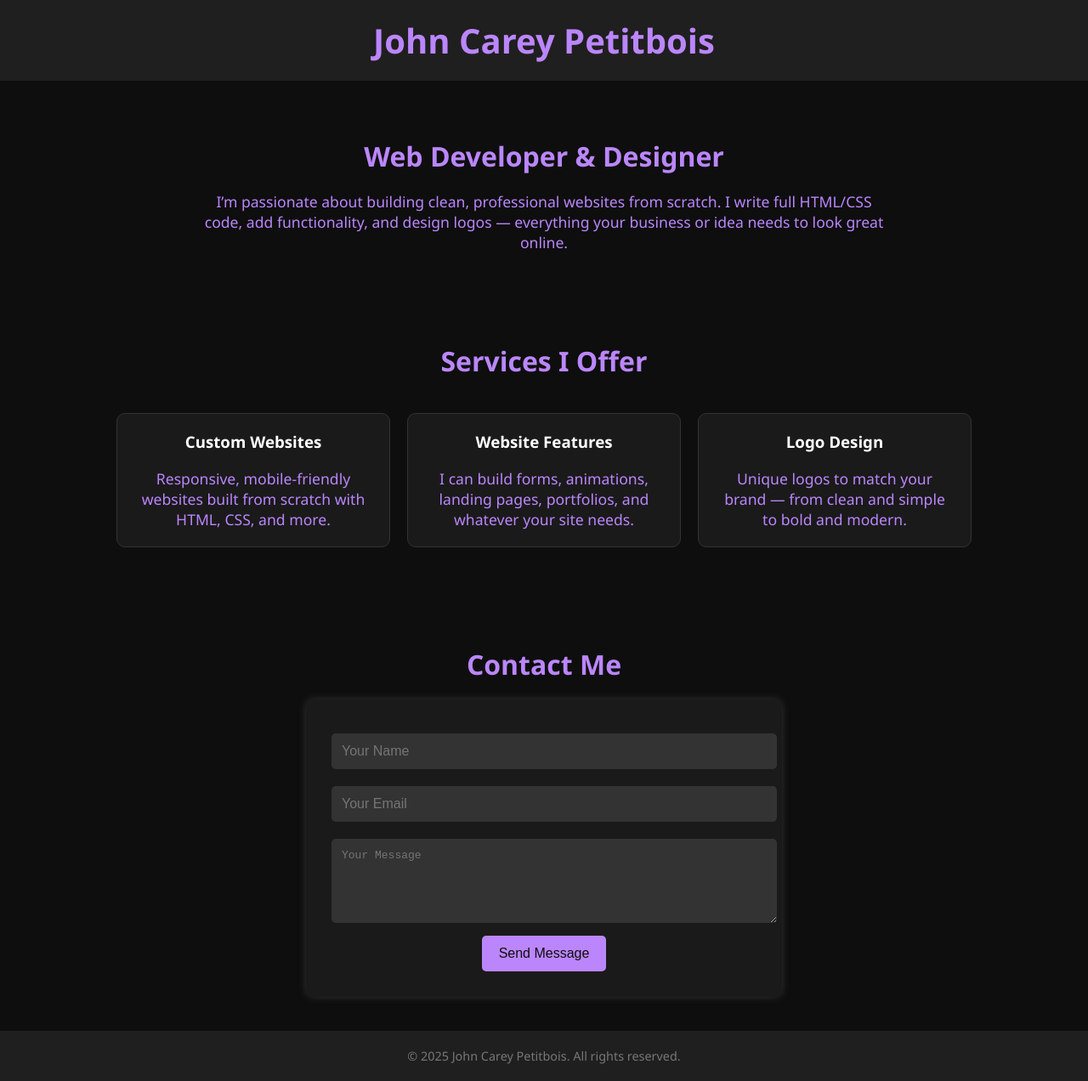
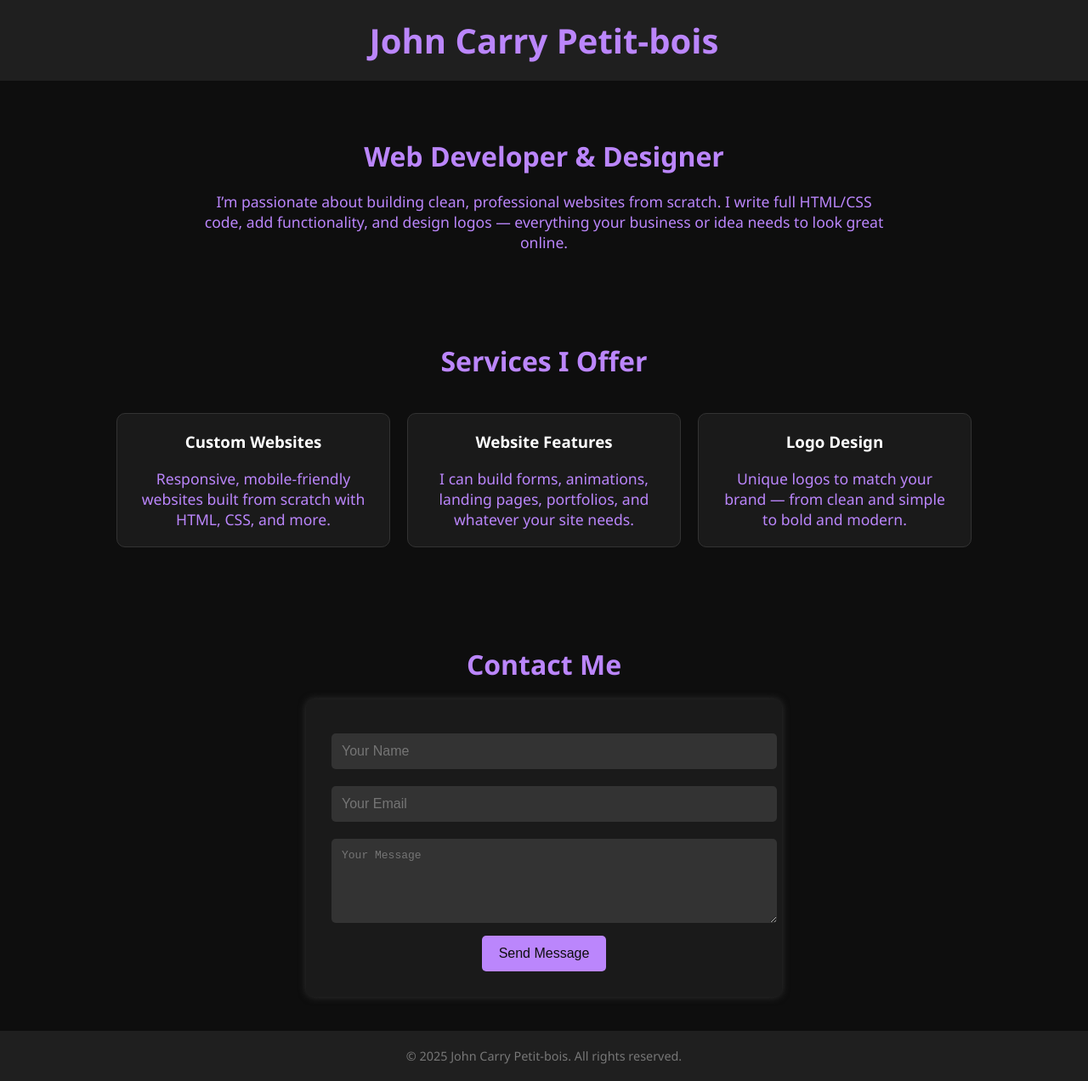
Before and after one commit to JOHN3604h/My-portfolio-, a plain HTML site: page index.html in a window 1280 px wide. Shown: the whole page at 85% size. Drawn offline with Linux system fonts and the light colour scheme.

Commit message:
Update index.html

```diff
--- a/index.html
+++ b/index.html
@@ -123,7 +123,7 @@
 <body>
 
   <header>
-    <h1>John Carey Petitbois</h1>
+    <h1>John Carry Petit-bois</h1>
   </header>
 
   <section>
@@ -160,7 +160,7 @@
   </section>
 
   <footer>
-    &copy; 2025 John Carey Petitbois. All rights reserved.
+    &copy; 2025 John Carry Petit-bois. All rights reserved.
   </footer>
 
 </body>
```
